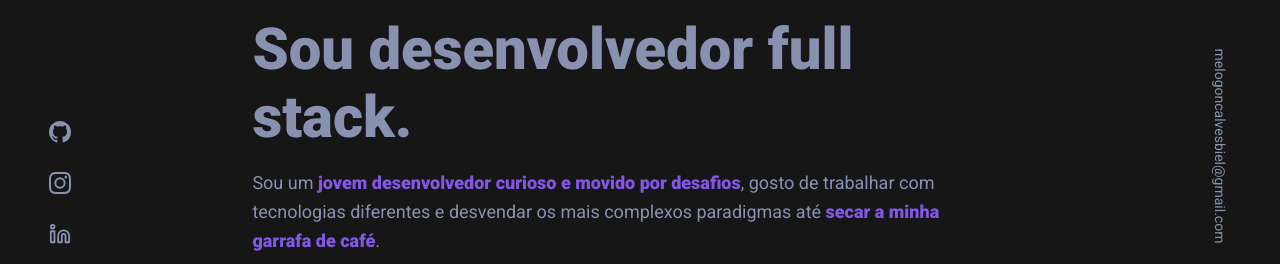
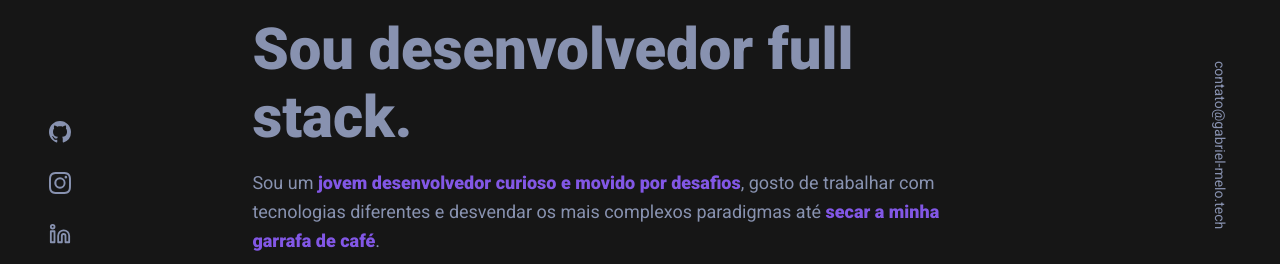
Before and after one commit to gabrielmelogm/portfolio, a Next.js app: page / in a window 1280 px wide. Shown: the part 384-648 px from the top of the page. Built offline with nearby package versions, Linux system fonts and the light colour scheme; no server answers.

Commit message:
refact: change contact email

```diff
--- a/src/components/Contato/Email/index.tsx
+++ b/src/components/Contato/Email/index.tsx
@@ -4,7 +4,7 @@ export function Email() {
   return (
     <div className={styles.email}>
       <div className={styles.email__bar}></div>
-      <a className={styles.email__link} href="mailto:melogoncalvesbiel@gmail.com">melogoncalvesbiel@gmail.com</a>
+      <a className={styles.email__link} href="mailto:contato@gabriel-melo.tech">contato@gabriel-melo.tech</a>
     </div>
   )
 }
--- a/src/components/Contato/Email/styles.module.sass
+++ b/src/components/Contato/Email/styles.module.sass
@@ -16,6 +16,7 @@
   background-color: transparentize($cinza, 0.5)
 
 .email__link
+  width: 170px
   transform: rotate(90deg)
   font-size: 14px
   color: $cor-secundaria
```
